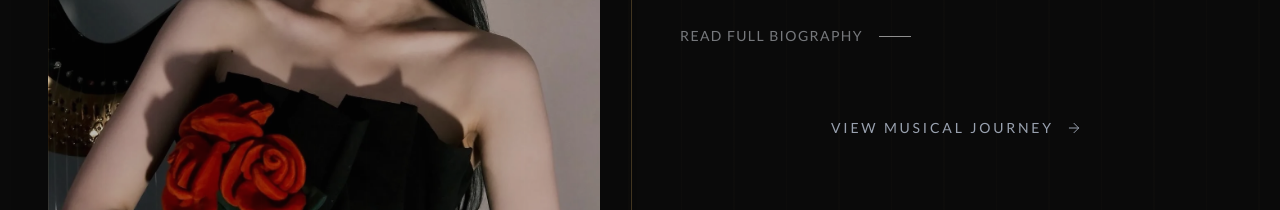
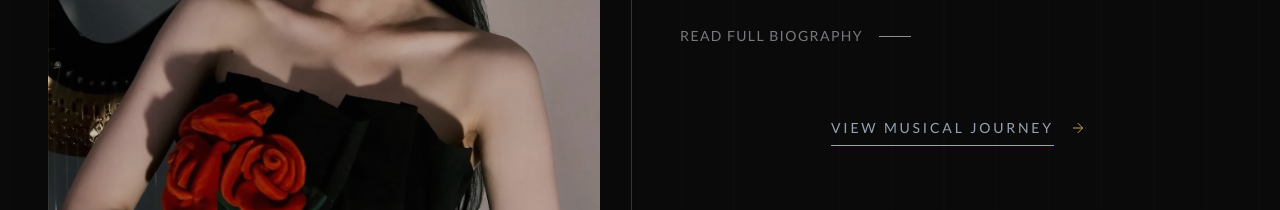
Before and after one commit to Butternctu/yiruimusic, a React (Vite) app: page / in a window 1280 px wide. Shown: the part 1360-1570 px from the top of the page. Built offline with nearby package versions, Linux system fonts and the light colour scheme; a web font is replaced by a local one.

Commit message:
Enable auto-hover on desktop for View Musical Journey button and finetune timeline dot

```diff
--- a/src/components/About.jsx
+++ b/src/components/About.jsx
@@ -103,9 +103,9 @@ const About = () => {
             >
               <span className="relative">
                 VIEW MUSICAL JOURNEY
-                <span className="absolute -bottom-2 left-0 w-0 h-px bg-gold transition-all duration-1000 group-hover:w-full max-lg:group-[.mobile-hover-active]:w-full"></span>
+                <span className="absolute -bottom-2 left-0 w-0 h-px bg-gold transition-all duration-1000 group-hover:w-full group-[.mobile-hover-active]:w-full"></span>
               </span>
-              <ArrowRight className="w-4 h-4 ml-3 group-hover:translate-x-1 group-hover:text-gold max-lg:group-[.mobile-hover-active]:translate-x-1 max-lg:group-[.mobile-hover-active]:text-gold transition-all duration-300" strokeWidth={1.5} />
+              <ArrowRight className="w-4 h-4 ml-3 group-hover:translate-x-1 group-hover:text-gold group-[.mobile-hover-active]:translate-x-1 group-[.mobile-hover-active]:text-gold transition-all duration-300" strokeWidth={1.5} />
             </Link>
           </div>
         </div>
--- a/src/components/Timeline.jsx
+++ b/src/components/Timeline.jsx
@@ -112,7 +112,7 @@ const Timeline = () => {
               className={`fade-in-section group relative mb-12 last:mb-0 md:w-full md:flex ${index % 2 === 0 ? 'md:justify-start' : 'md:justify-end'}`}
             >
               {/* Timeline dot */}
-              <div className="absolute -left-[40.5px] md:left-1/2 top-3 w-4 h-4 bg-black border-2 border-gold/50 rounded-full md:-translate-x-1/2 z-10 transition-all duration-500 ease-out group-[.scroll-hover-active]:scale-150 group-[.scroll-hover-active]:border-gold group-[.scroll-hover-active]:shadow-[0_0_15px_rgba(212,175,55,1)] group-[.scroll-hover-active]:bg-gold/20 group-hover:scale-150 group-hover:border-gold group-hover:shadow-[0_0_15px_rgba(212,175,55,1)] group-hover:bg-gold/20"></div>
+              <div className="absolute -left-[40.5px] md:left-1/2 top-2.5 w-4 h-4 bg-black border-2 border-gold/50 rounded-full md:-translate-x-1/2 z-10 transition-all duration-500 ease-out group-[.scroll-hover-active]:scale-150 group-[.scroll-hover-active]:border-gold group-[.scroll-hover-active]:shadow-[0_0_15px_rgba(212,175,55,1)] group-[.scroll-hover-active]:bg-gold/20 group-hover:scale-150 group-hover:border-gold group-hover:shadow-[0_0_15px_rgba(212,175,55,1)] group-hover:bg-gold/20"></div>
 
               <div className={`md:w-5/12 transition-all duration-500 ease-out opacity-60 group-[.scroll-hover-active]:opacity-100 group-[.scroll-hover-active]:translate-x-2 group-hover:opacity-100 ${index % 2 === 0 ? 'md:pr-12 md:text-right md:group-hover:-translate-x-2 md:group-[.scroll-hover-active]:-translate-x-2' : 'md:pl-12 md:text-left md:group-hover:translate-x-2'}`}>
                 <div className="font-serif text-2xl mb-2 text-gold/70 group-[.scroll-hover-active]:text-gold group-hover:text-gold transition-colors duration-500">{event.year}</div>
```
